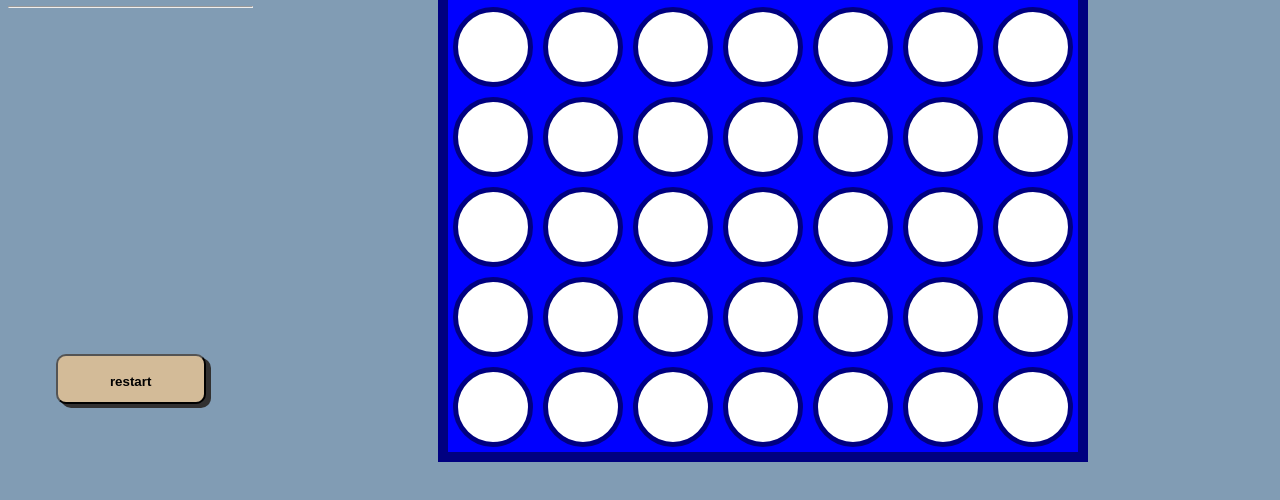
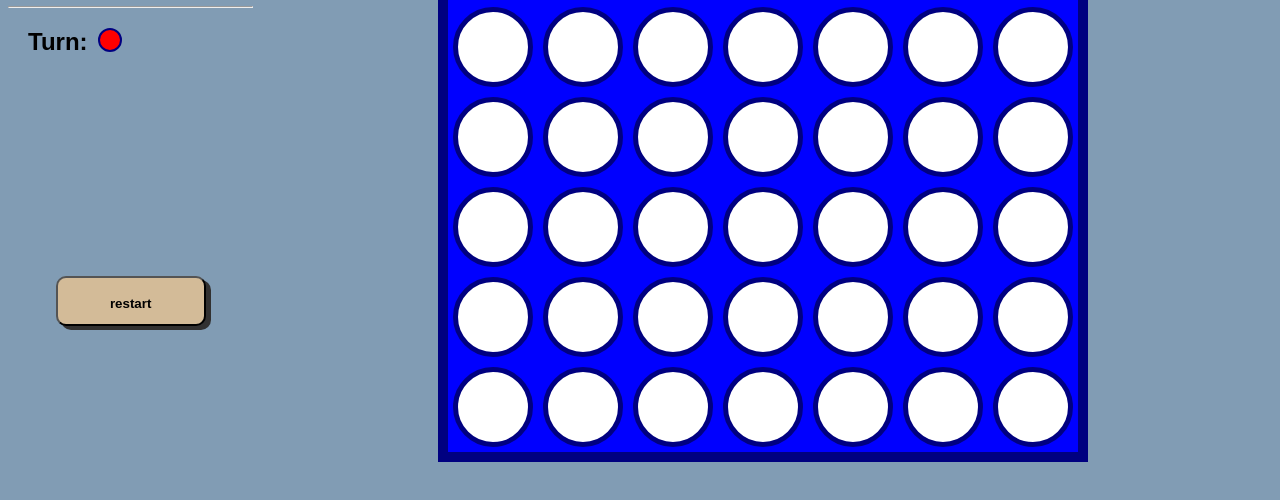
Before and after one commit to Isa1asN/connect-four-game, a plain HTML site: page index.html in a window 1280 px wide. Shown: the part 106-606 px from the top of the page. Drawn offline with Linux system fonts and the light colour scheme.

Commit message:
turn flag added

```diff
--- a/index.html
+++ b/index.html
@@ -14,9 +14,9 @@
       <br>
       <h2 class="info">Connect Four game </h2>
       <hr>
-      <br>
+      <h2 id="turn">Turn: <div class="t-flag"></div> </h2>
       <h2 id="winner"></h2>
-      <button id="btn" style="border-radius: 10px; height: 50px; width: 150px; background-color: rgb(211, 187, 152); margin-top: 300px; box-shadow:rgb(50, 49, 49) 5px 4px;" onclick="window.location.reload()"><h4>restart</h4></button>
+      <button id="btn" style="border-radius: 10px; height: 50px; width: 150px; background-color: rgb(211, 187, 152); margin-top: 200px; box-shadow:rgb(50, 49, 49) 5px 4px;" onclick="window.location.reload()"><h4>restart</h4></button>
 
     </div>
 
--- a/script.js
+++ b/script.js
@@ -1,6 +1,16 @@
 var playerRed = 'R'
 var playerYellow = 'Y'
 var currPlayer = playerRed
+
+document.addEventListener('DOMContentLoaded', function() {
+  let turnFlag = document.querySelector('.t-flag')
+  if(currPlayer == playerRed){
+    turnFlag.style.backgroundColor = 'red'
+  } else {
+    turnFlag.style.backgroundColor = 'yellow'
+  }
+})
+
 
 var gameOver = false
 var board
@@ -46,14 +56,17 @@ function setPiece(){
   }
 
   board[r][c] = currPlayer
+  let turnFlag = document.querySelector('.t-flag')
   let tile = document.getElementById(`${r}-${c}`)
   if(currPlayer == playerRed){
     tile.classList.add('red-piece')
     currPlayer = playerYellow
+    turnFlag.style.backgroundColor = 'yellow'
   }
   else{
     tile.classList.add('yellow-piece')
     currPlayer = playerRed
+    turnFlag.style.backgroundColor = 'red'
   }
   currColRowInd[c] -= 1
 
--- a/style.css
+++ b/style.css
@@ -12,6 +12,19 @@ body{
   margin: 0 auto;
   display: flex;
   flex-wrap: wrap;
+}
+#turn{
+  display: flex;
+  margin-left: 20px;
+
+}
+.t-flag{
+    width: 20px;
+    height: 20px;
+    background-color: white;
+    border-radius: 50%;
+    margin-left: 10px;
+    border: 2px solid navy;
 }
 
 .main{
```
